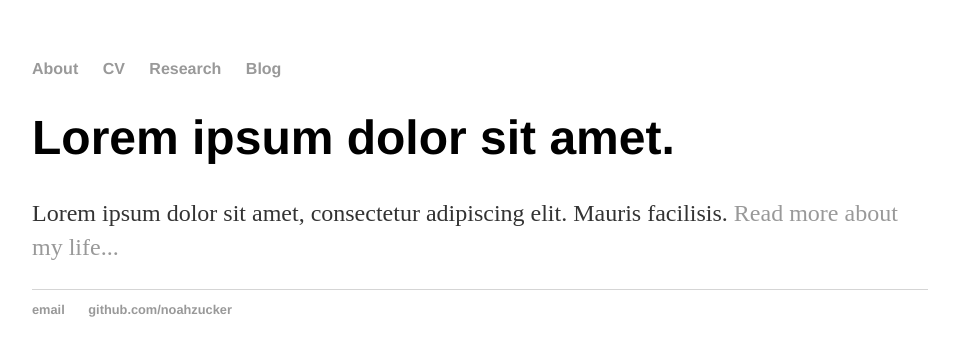
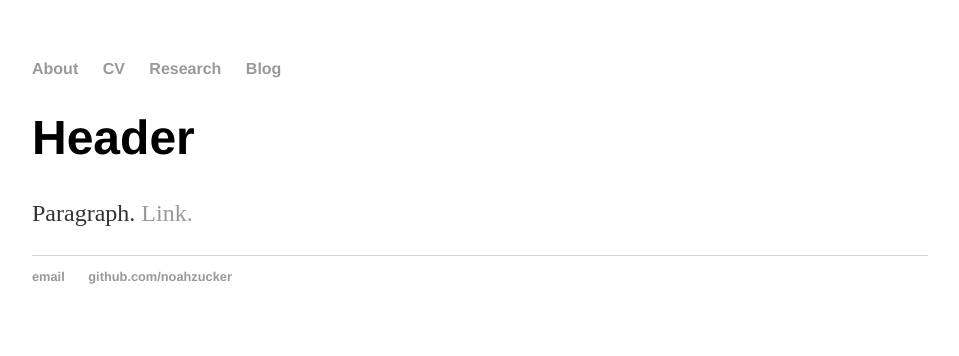
Before and after one commit to noahzucker/noahzucker.github.io, a Jekyll site: the page built from index.html, in a window 1280 px wide. Shown: the top 356 px of the page, without its empty margins (160-1119 px from the left). Built offline with Jekyll 4.4.1, drawn with Linux system fonts in a browser that asks for light colours.

Commit message:
Update index.html

```diff
--- a/index.html
+++ b/index.html
@@ -1,30 +1,8 @@
-<!DOCTYPE html>
-<html>
-	<head>
-		<title>Noah Zucker</title>
-		<!-- link to main stylesheet -->
-		<link rel="stylesheet" type="text/css" href="/css/main.css">
-	</head>
-	<body>
-		<nav>
-    		<ul>
-        		<li><a href="/">About</a></li>
-	        	<li><a href="/cv">CV</a></li>
-        		<li><a href="/research">Research</a></li>
-        		<li><a href="/blog">Blog</a></li>
-    		</ul>
-		</nav>
-		<div class="container">
-    		<div class="blurb">
-        		<h1>Lorem ipsum dolor sit amet.</h1>
-				<p>Lorem ipsum dolor sit amet, consectetur adipiscing elit. Mauris facilisis. <a href="/cv">Read more about my life...</a></p>
-    		</div><!-- /.blurb -->
-		</div><!-- /.container -->
-		<footer>
-    		<ul>
-        		<li><a href="mailto:___">email</a></li>
-        		<li><a href="https://github.com/noahzucker">github.com/noahzucker</a></li>
-			</ul>
-		</footer>
-	</body>
-</html>
+---
+layout: default
+title: Noah Zucker
+---
+<div class="blurb">
+	<h1>Header</h1>
+	<p>Paragraph. <a href="/cv">Link.</a></p>
+</div><!-- /.blurb -->
```
